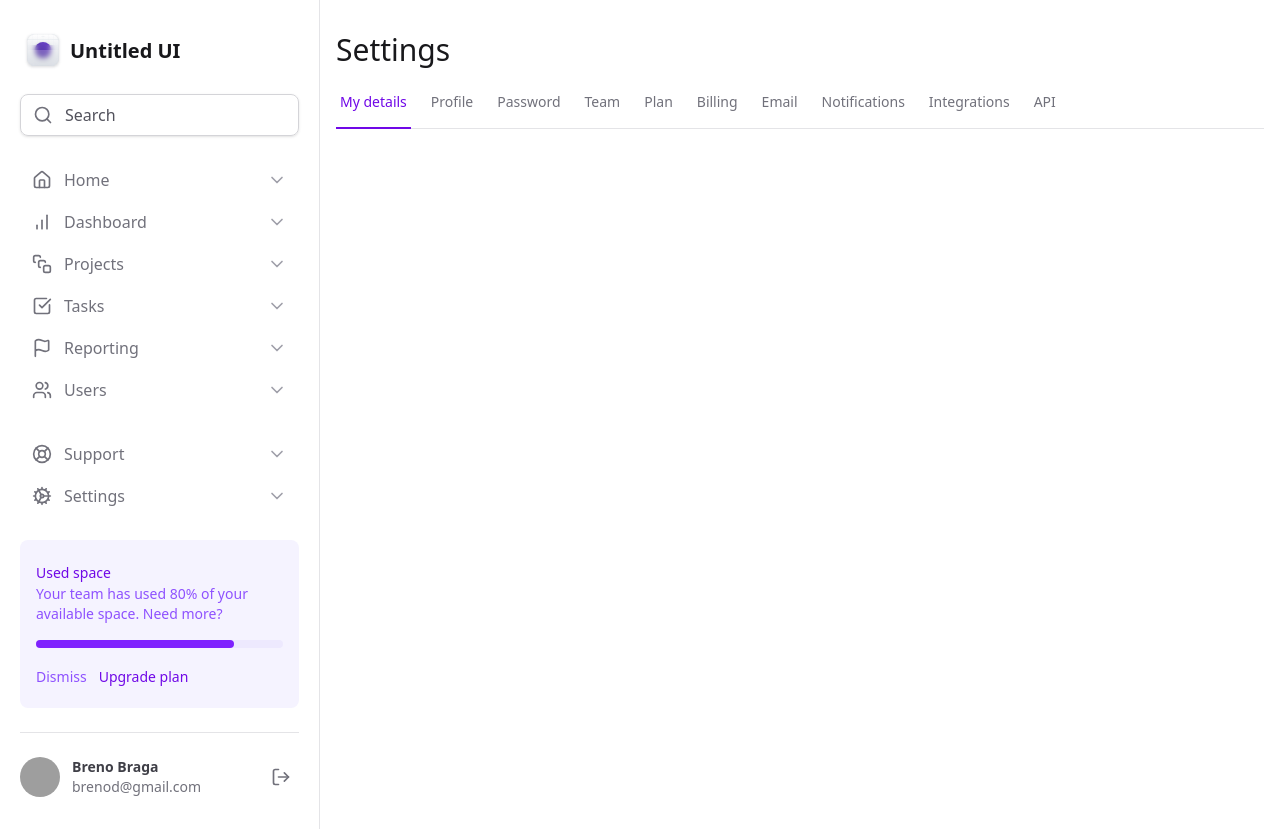
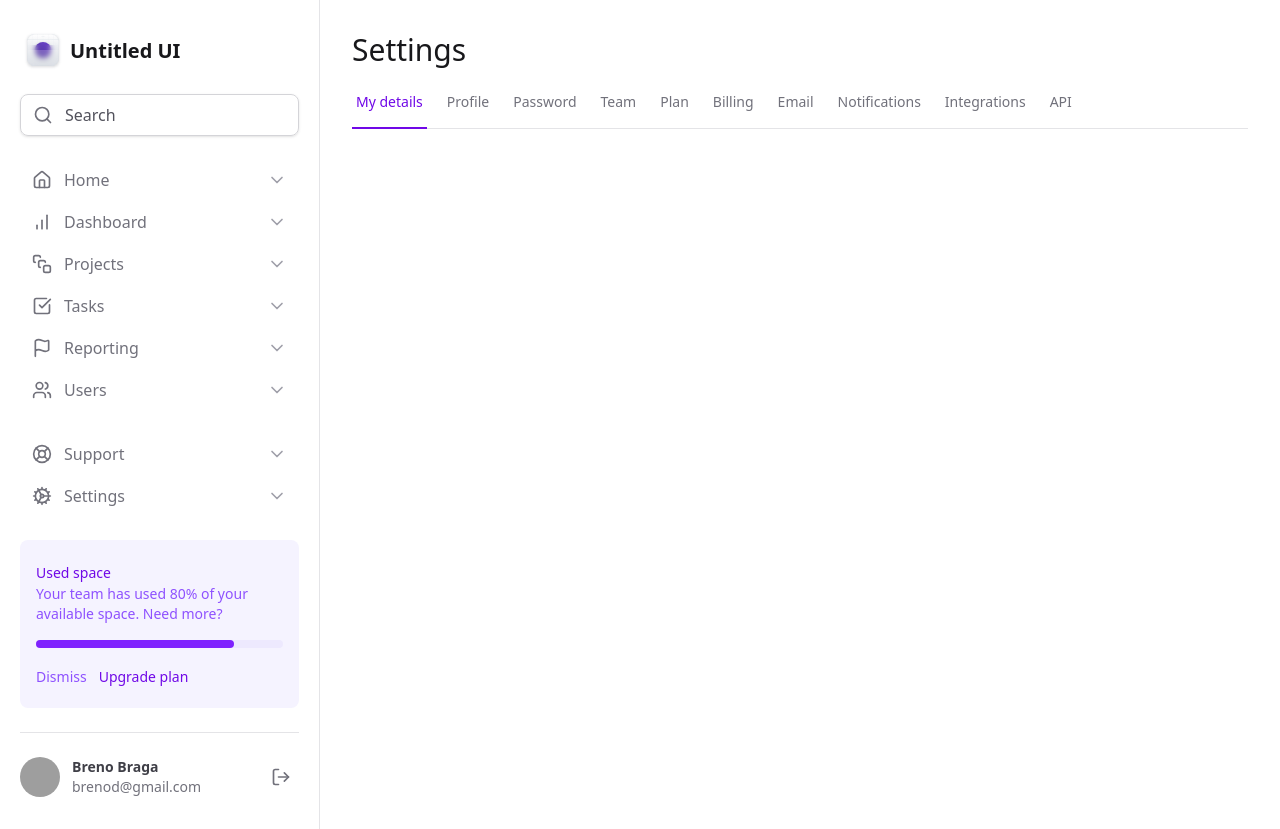
Before and after one commit to Brenobn/Styling-web, a Next.js app: page / in a window 1280 px wide. Built offline with nearby package versions, Linux system fonts and the light colour scheme; grey boxes are pictures that could not be loaded.

Commit message:
Changing the main padding

```diff
--- a/src/app/layout.tsx
+++ b/src/app/layout.tsx
@@ -30,7 +30,7 @@ export default function RootLayout({
       >
         <div className="grid-cols-app grid min-h-screen">
           <Sidebar />
-          <main className="px-4 pt-8 pb-12">{children}</main>
+          <main className="px-8 pt-8 pb-12">{children}</main>
         </div>
       </body>
     </html>
```
